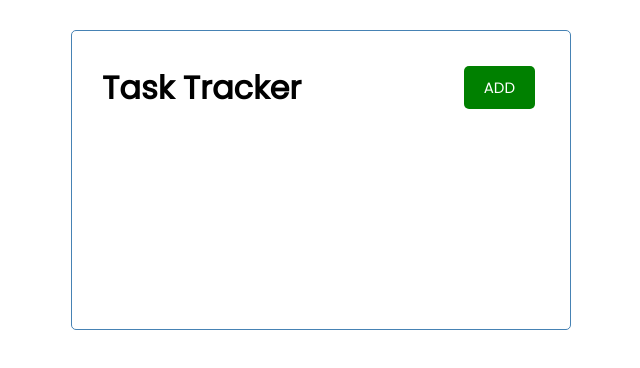
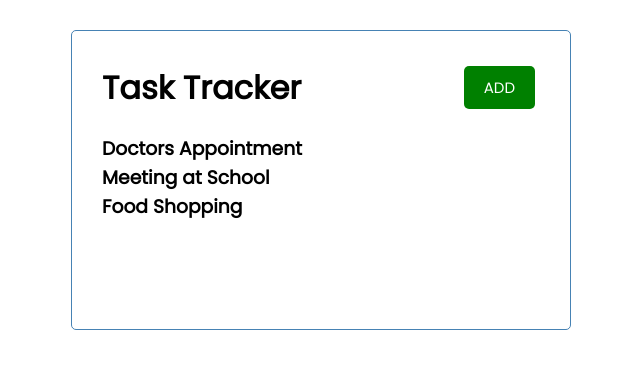
Before and after one commit to badshab454/react-task-tracker, a React (Create React App) app: page / in a window 1280 px wide. Shown: the top 368 px of the page, without its empty margins (319-959 px from the left). Built offline with nearby package versions, Linux system fonts and the light colour scheme.

Commit message:
Tasks importedd

```diff
--- a/src/App.js
+++ b/src/App.js
@@ -7,6 +7,7 @@ function App() {
   return (
     <div className="container">
       <Header />
+      <Tasks />
     </div>
   );
 }
```
